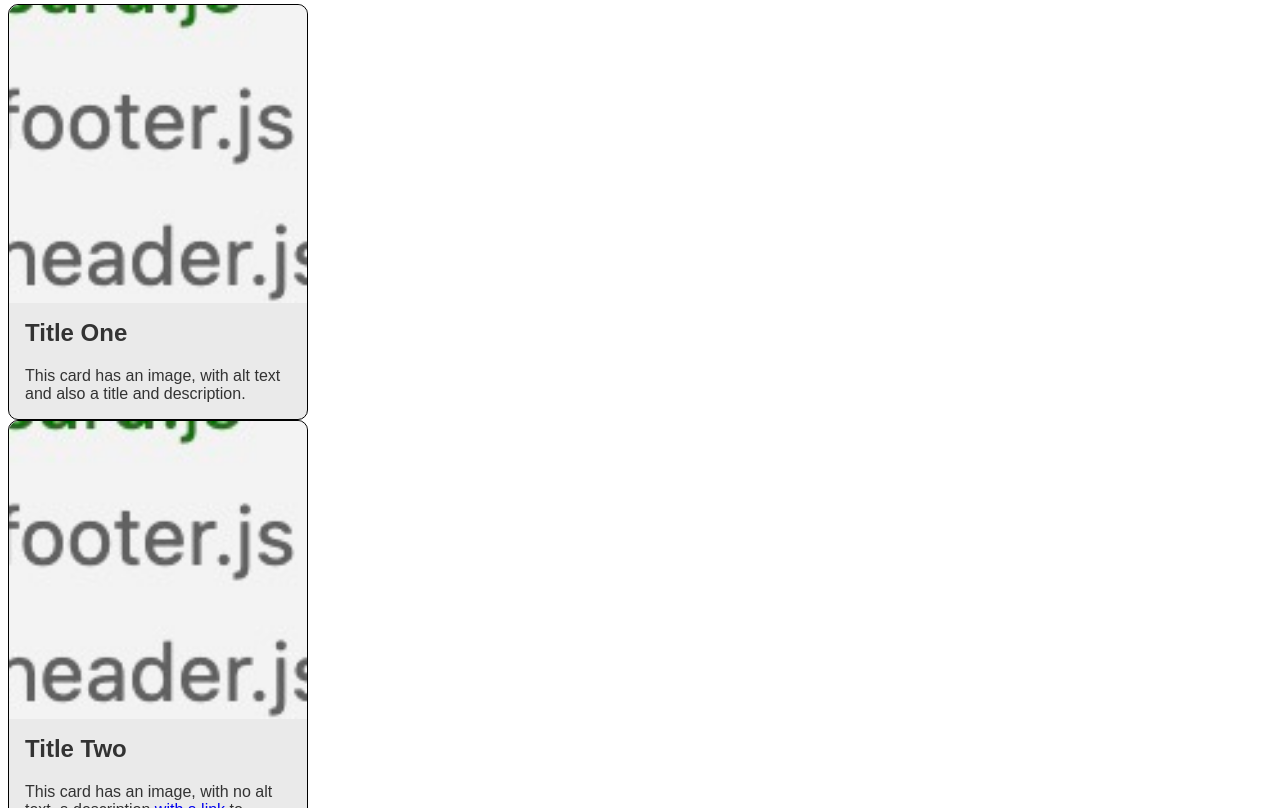
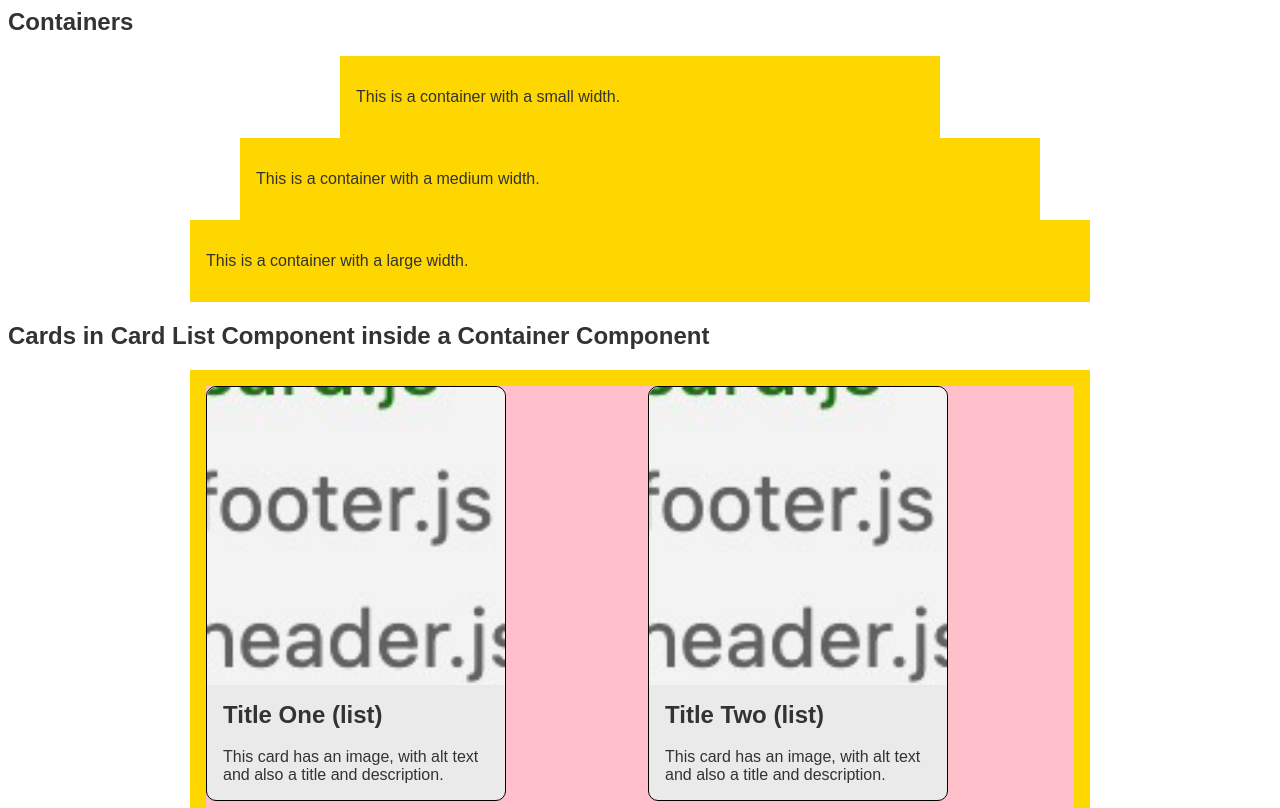
Before and after one commit to markconroy/web-components-demo, a plain HTML site: page index.html in a window 1280 px wide. Shown: the part 192-1000 px from the top of the page. Drawn offline with Linux system fonts and the light colour scheme.

Commit message:
adds container and card list components for basic nested components

```diff
--- /dev/null
+++ b/components/card/card-list.js
@@ -0,0 +1,27 @@
+class cardList extends HTMLElement {
+  constructor() {
+    super();
+    const shadowRoot = this.attachShadow({ mode: "closed" });
+    this.setAttribute("role", "list");
+    const cardListTemplate = document.createElement("template");
+    cardListTemplate.innerHTML = `
+       <slot></slot>
+    `;
+
+    const style = document.createElement("style");
+    style.textContent = `
+      :host {
+        display: grid;
+        grid-template-columns: repeat(auto-fill, minmax(300px, 1fr));
+        gap: 1rem;
+        background-color: pink;
+      }
+    `;
+
+    shadowRoot.appendChild(style);
+    shadowRoot.appendChild(cardListTemplate.content.cloneNode(true));
+  }
+  connectedCallback() {}
+}
+
+customElements.define("component-card-list", cardList);
--- a/components/card/card.js
+++ b/components/card/card.js
@@ -64,7 +64,7 @@ class Card extends HTMLElement {
       }
 
       a {
-        color: ;
+        color: red;
       }
     `;
 
--- /dev/null
+++ b/components/layouts/container.js
@@ -0,0 +1,45 @@
+class containerComponent extends HTMLElement {
+  constructor() {
+    super();
+    const shadowRoot = this.attachShadow({ mode: "closed" });
+    // Width
+    let width;
+    const width_small = "600px";
+    const width_medium = "800px";
+    const width_large = "900px";
+
+
+    if (this.hasAttribute("data-width")) {
+      let widthValue = `width-${this.getAttribute("data-width")}`;
+      console.log(widthValue);
+      widthValue.toString() === 'width-small' ? width = width_small : width_large;
+      widthValue.toString() === 'width-medium' ? width = width_medium : width_large;
+      widthValue.toString() === 'width-large' ? width = width_large : width_large;
+    } else {
+      width = width_large;
+    }
+
+    const containerTemplate = document.createElement("template");
+    containerTemplate.innerHTML = `
+       <slot></slot>
+    `;
+
+    const style = document.createElement("style");
+    style.textContent = `
+      :host {
+        display: block;
+        background-color: gold;
+        padding: 1rem;
+        margin-left: auto;
+        margin-right: auto;
+        max-width: ${width};
+      }
+    `;
+
+    shadowRoot.appendChild(style);
+    shadowRoot.appendChild(containerTemplate.content.cloneNode(true));
+  }
+
+}
+
+customElements.define("component-container", containerComponent);
--- a/index.html
+++ b/index.html
@@ -12,6 +12,8 @@
   <script src="/components/header.js" type="text/javascript" defer></script>
   <script src="/components/footer.js" type="text/javascript" defer></script>
   <script src="/components/card/card.js" type="text/javascript" defer></script>
+  <script src="/components/card/card-list.js" type="text/javascript" defer></script>
+  <script src="/components/layouts/container.js" type="text/javascript" defer></script>
   <title>Web Components Demo site</title>
 </head>
 
@@ -21,10 +23,40 @@
   <main>
     <h1>Web Components Demo site</h1>
     <p>This is a demo site for the Web Components Demo project.</p>
-    <p>This is just <a href="#">a link</a> to nothing, so I can make sure component styling of links doesn't affect it.</p>
+    <p>This is just <a href="#">a link</a> to nothing, so I can make sure component styling of links doesn't affect it.
+    </p>
+    <h2>Containers</h2>
+    <component-container data-width="small">
+      <p>This is a container with a small width.</p>
+    </component-container>
+    <component-container data-width="medium">
+      <p>This is a container with a medium width.</p>
+    </component-container>
+    <component-container data-width="large">
+      <p>This is a container with a large width.</p>
+    </component-container>
 
-    <component-card data-image="/assets/images/image.jpg" data-image-alt="alt text for this image" data-title="Title One" data-description="This card has an image, with alt text and also a title and description."></component-card>
-    <component-card data-image="/assets/images/image.jpg" data-title="Title Two" data-description="This card has an image, with no alt text, a description <a href='#'>with a link</a> to something."></component-card>
+    <h2>Cards in Card List Component inside a Container Component</h2>
+    <component-container data-width="large">
+      <component-card-list>
+        <component-card data-image="/assets/images/image.jpg" data-image-alt="alt text for this image"
+          data-title="Title One (list)"
+          data-description="This card has an image, with alt text and also a title and description."></component-card>
+        <component-card data-image="/assets/images/image.jpg" data-image-alt="alt text for this image"
+          data-title="Title Two (list)"
+          data-description="This card has an image, with alt text and also a title and description."></component-card>
+        <component-card data-image="/assets/images/image.jpg" data-image-alt="alt text for this image"
+          data-title="Title Three (list)"
+          data-description="This card has an image, with alt text and also a title and description."></component-card>
+      </component-card-list>
+    </component-container>
+
+    <h2>Individual Cards</h2>
+    <component-card data-image="/assets/images/image.jpg" data-image-alt="alt text for this image"
+          data-title="Title One"
+          data-description="This card has an image, with alt text and also a title and description."></component-card>
+    <component-card data-image="/assets/images/image.jpg" data-title="Title Two"
+      data-description="This card has an image, with no alt text, a description <a href='#'>with a link</a> to something."></component-card>
     <component-card data-title="Title Three" data-description="This card has no image"></component-card>
   </main>
 
```
